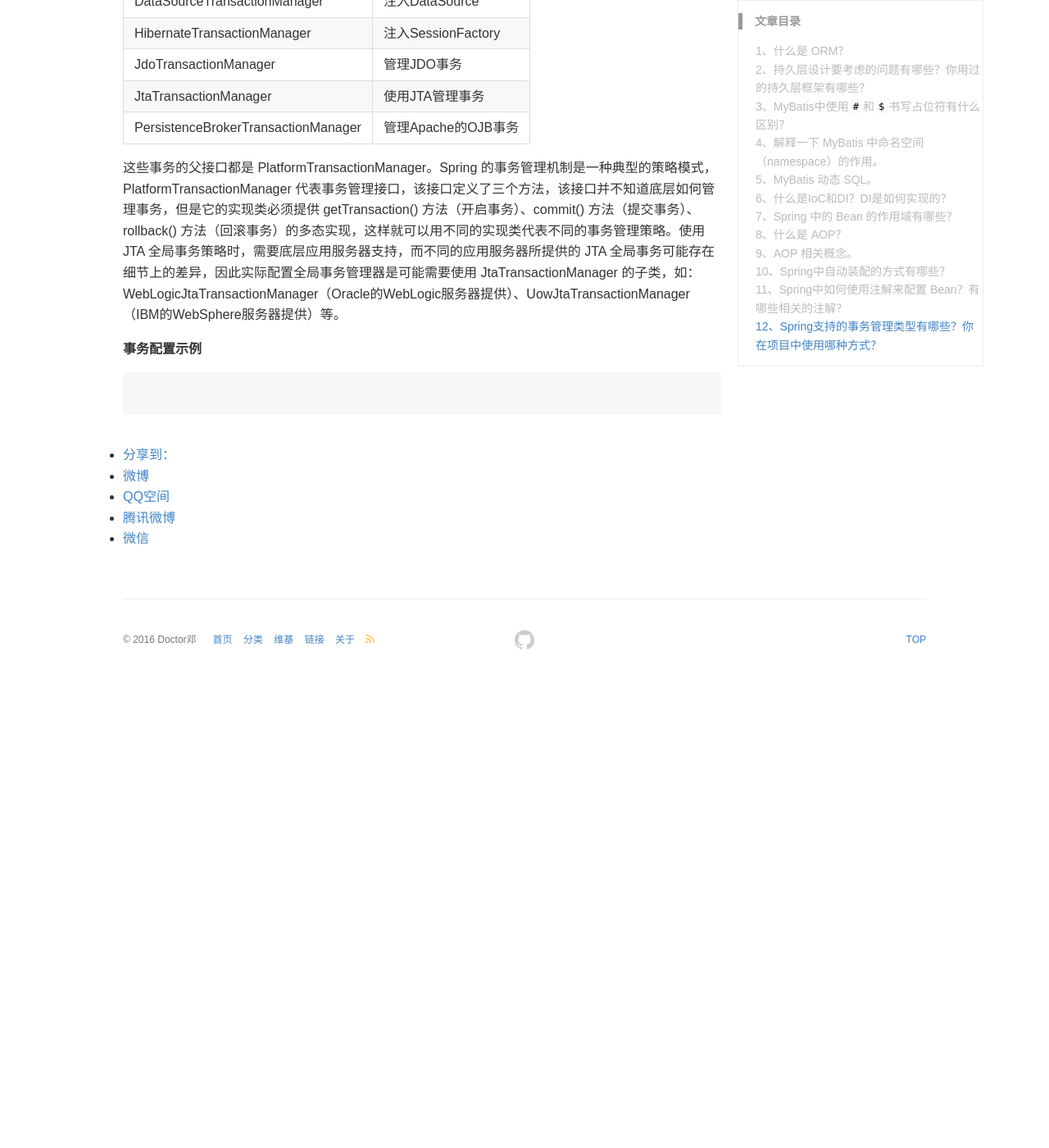
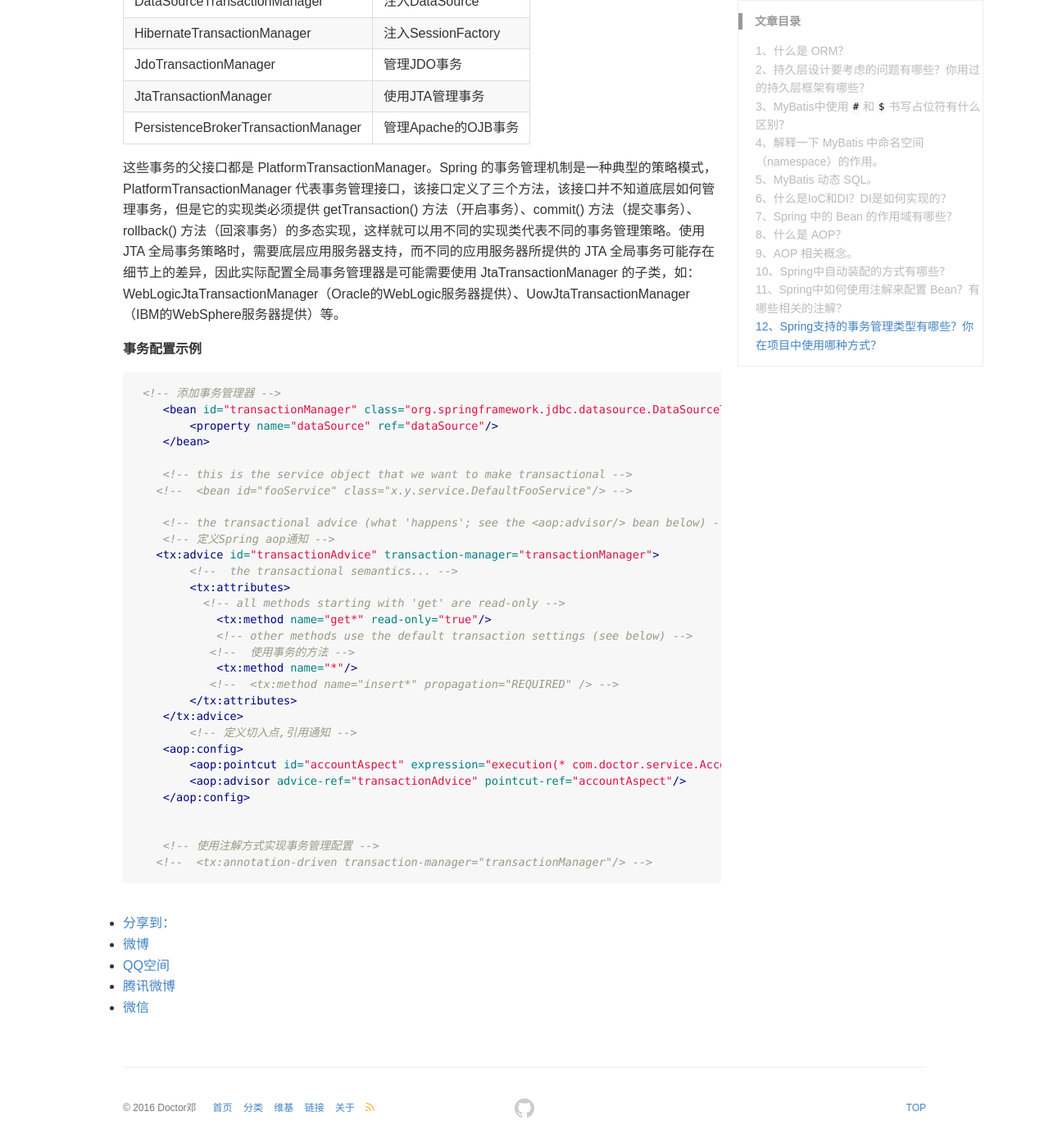
Before and after one commit to DoctorDeng/DoctorDeng.github.io, a Jekyll site: the page built from _posts/2016-09-18-java-SSM.md, in a window 1280 px wide and 1400 px high, scrolled down 7683 px. Shown: the whole window at 82% size. Built offline with Jekyll 4.4.1, drawn with Linux system fonts in a browser that asks for light colours; comment, search, counter and statistics services are not loaded; before the commit the page ends 8512 px from its top, so only the background shows below that.

Commit message:
modify file

````diff
--- a/_posts/2016-09-18-java-SSM.md
+++ b/_posts/2016-09-18-java-SSM.md
@@ -259,5 +259,34 @@ Spring 支持编程式事务管理和声明式事务管理。许多 Spring 框
 **事务配置示例**
 
 ```xml?linenums
+ <!-- 添加事务管理器 -->
+    <bean id="transactionManager" class="org.springframework.jdbc.datasource.DataSourceTransactionManager">
+        <property name="dataSource" ref="dataSource"/>
+    </bean>
 
+    <!-- this is the service object that we want to make transactional -->
+   <!--  <bean id="fooService" class="x.y.service.DefaultFooService"/> -->
+
+    <!-- the transactional advice (what 'happens'; see the <aop:advisor/> bean below) -->
+    <!-- 定义Spring aop通知 -->
+   <tx:advice id="transactionAdvice" transaction-manager="transactionManager">
+        <!--  the transactional semantics... -->
+        <tx:attributes>
+          <!-- all methods starting with 'get' are read-only -->
+            <tx:method name="get*" read-only="true"/>
+            <!-- other methods use the default transaction settings (see below) -->
+           <!--  使用事务的方法 -->
+            <tx:method name="*"/>
+           <!--  <tx:method name="insert*" propagation="REQUIRED" /> -->
+        </tx:attributes>
+    </tx:advice>
+	<!-- 定义切入点,引用通知 -->
+    <aop:config>
+        <aop:pointcut id="accountAspect" expression="execution(* com.doctor.service.AccountService.*(..))"/>
+        <aop:advisor advice-ref="transactionAdvice" pointcut-ref="accountAspect"/>
+    </aop:config>
+
+
+    <!-- 使用注解方式实现事务管理配置 -->
+   <!--  <tx:annotation-driven transaction-manager="transactionManager"/> -->
 ```
````
